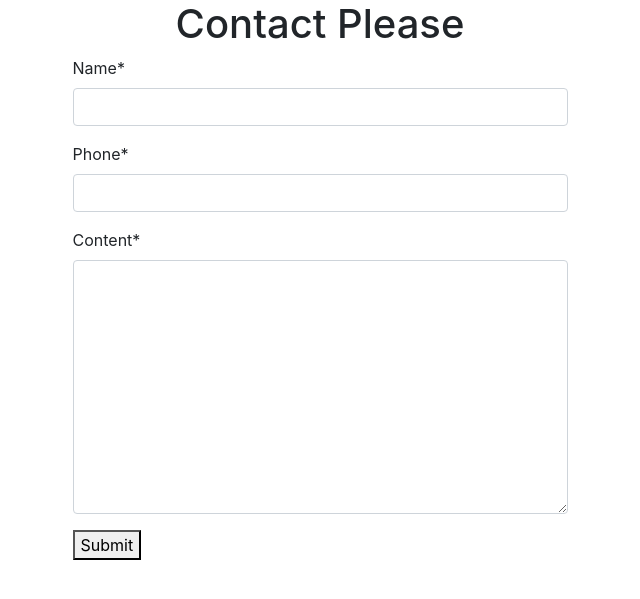
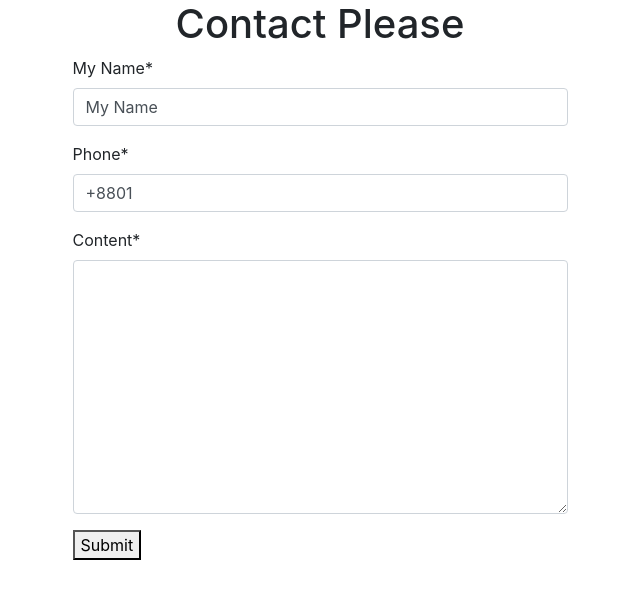
Before and after one commit to utpolra/MyDJangoTutorial, a Django app: page /tuition/contact/ in a window 1280 px wide. Shown: the part 56-655 px from the top of the page, without its empty margins (320-960 px from the left). Run offline with Django 3.2, Linux system fonts and the light colour scheme; some libraries are stand-ins or nearby versions.

Commit message:
form initials done

```diff
--- a/templates/contact.html
+++ b/templates/contact.html
@@ -9,7 +9,8 @@
 <div class="container">
 <form method="post">
 {% csrf_token %}
-  {{form | crispy}}
+{{form|crispy}}
+
   <button type="SUbmit"> Submit</button>
 </form>
 
--- a/templates/tuition/postdetail.html
+++ b/templates/tuition/postdetail.html
@@ -11,6 +11,7 @@
 
 {% if request.user == object.user %}
 <a href="/tuition/edit/{{object.id}}/"> Edit</a> <br>
+<a href="/tuition/delete/{{object.id}}/">Delete</a> <br>
 {% endif %}
 
 Subject= {% for s in object.subject.all %}
--- a/tuition/forms.py
+++ b/tuition/forms.py
@@ -1,11 +1,42 @@
 from django import forms
 from django.forms import widgets
-from .models import Contact,Post
+from .models import Contact, Post
 
 class ContactForm(forms.ModelForm):
+    name=forms.CharField(max_length=100 , widget=forms.TextInput(attrs={'class':'form-control', 'placeholder':'Enter Your name'}), label='Your name')
     class Meta:
         model=Contact
         fields='__all__'
+    def __init__(self, *args, **kwargs):
+        super().__init__(*args, **kwargs)
+        self.fields['name'].label='My Name'
+        self.fields['name'].initial='My Name'
+        self.fields['phone'].initial='+8801'
+
+    def clean_name(self):
+        value=self.cleaned_data.get('name')
+        num_of_w= value.split(' ')
+        if len(num_of_w) > 3:
+            self.add_error('name', 'Name can have maximun of 3 words')
+        else:
+            value
+        # widgets={
+        #     'name':forms.TextInput(attrs={'class':'form-control','placeholder':'Enter Your Name'}),
+        #     'phone':forms.TextInput(attrs={'class':'form-control','placeholder':'Enter Your Phone'}),
+        #     'content':forms.Textarea(attrs={'class':'form-control','placeholder':'Say something','rows':5})
+        # }
+        # labels={
+        #     'name':'Your Name',
+        #     'phone':'Your Phone Number',
+        #     'content':'Your Words',
+        # }
+        # help_texts={
+        #     'name':'Your Name',
+        #     'phone':'Your Phone Number',
+        #     'content':'Your Words',
+        # }
+
+
 class ContactFormtwo(forms.ModelForm):
     class Meta:
         model=Contact
--- a/tuition/urls.py
+++ b/tuition/urls.py
@@ -1,5 +1,5 @@
 from django.urls import path
-from .views import contact,postview,postcreate, subview,ContactView,PostEditView,PostCreateView,PostListView,PostDetailView
+from .views import contact,postview,postcreate,PostDeleteView, subview,ContactView,PostEditView,PostCreateView,PostListView,PostDetailView
 from .forms import ContactFormtwo
 app_name='tuition'
 urlpatterns = [
@@ -10,6 +10,7 @@
     path('subjects/',subview,name="subjects"),
     path('postlist/',PostListView.as_view(),name="postlist"),
     path('postdetail/<int:pk>/',PostDetailView.as_view(),name="postdetail"),
+    path('delete/<int:pk>/',PostDeleteView.as_view(),name="delete"),
     path('edit/<int:pk>/',PostEditView.as_view(),name="edit"),
     # path('create/',postcreate,name="create"),
     path('create/',PostCreateView.as_view(),name="create"),
--- a/tuition/views.py
+++ b/tuition/views.py
@@ -33,12 +33,17 @@
 
 # Create your views here.
 def contact(request):
+    initials={
+        'name':'My Name is ',
+        'phone':'+8801',
+        'content': 'My problem is'
+    }
     if request.method=="POST":
-        form=ContactForm(request.POST)
+        form=ContactForm(request.POST, initial=initials)
         if form.is_valid():
             form.save()
     else:
-        form=ContactForm()
+        form=ContactForm(initial=initials)
     return render(request,'contact.html',{'form':form})
 from django.views.generic import ListView
 class PostListView(ListView):
@@ -81,7 +86,7 @@
     def get_success_url(self):
         # id= self.object.id
         return reverse_lazy('tuition:subjects')
-from django.views.generic import UpdateView
+from django.views.generic import UpdateView, DeleteView
 class PostEditView(UpdateView):
     model=Post
     form_class=PostForm
@@ -89,6 +94,10 @@
     def get_success_url(self):
         id= self.object.id
         return reverse_lazy('tuition:postdetail', kwargs={'pk':id})
+class PostDeleteView(DeleteView):
+    model=Post
+    template_name="tuition/delete.html"
+    success_url=reverse_lazy('tuition:postlist')
 def postcreate(request):
     if request.method=="POST":
         form=PostForm(request.POST,request.FILES )
```
Also changed, not shown: templates/tuition/delete.html (added, +11 -0 lines), db.sqlite3.
